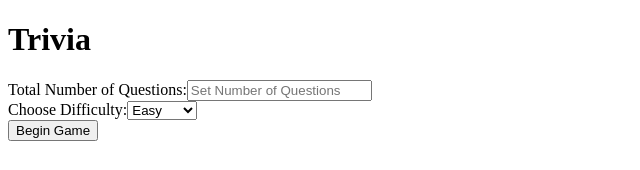
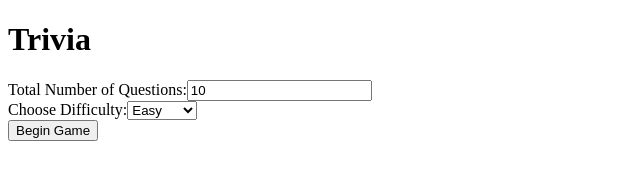
Before and after one commit to Alexander-Garcia/Trivia-App-TypeScript, a React (Create React App) app: page / in a window 1280 px wide. Shown: the top 170 px of the page, without its empty margins (0-640 px from the left). Built offline with nearby package versions, Linux system fonts and the light colour scheme.

Commit message:
changed type of input

```diff
--- a/src/App.tsx
+++ b/src/App.tsx
@@ -22,7 +22,7 @@ type AxiosResponse = {
 };
 
 function App() {
-  const [numberOfQuestions, setNumberOfQuestions] = useState('');
+  const [numberOfQuestions, setNumberOfQuestions] = useState(10);
   const [questions, setQuestions] = useState<FormattedQuestion[]>([]);
   const [isGameReady, setIsGameReady] = useState(false);
   const [difficulty, setDifficulty] = useState('Easy');
@@ -35,7 +35,7 @@ function App() {
         'https://opentdb.com/api.php',
         {
           params: {
-            amount: parseInt(numberOfQuestions, 10),
+            amount: numberOfQuestions,
             difficulty: difficulty.toLowerCase(),
           },
         },
--- a/src/components/GameConfig.tsx
+++ b/src/components/GameConfig.tsx
@@ -7,8 +7,8 @@ import type { Dispatch, SetStateAction } from 'react';
 */
 type Props = {
   handleSubmit: () => void;
-  numberOfQuestions: string;
-  setNumberOfQuestions: Dispatch<SetStateAction<string>>;
+  numberOfQuestions: number;
+  setNumberOfQuestions: Dispatch<SetStateAction<number>>;
   setDifficulty: Dispatch<SetStateAction<string>>;
 };
 
@@ -32,7 +32,13 @@ function GameConfig({
     <div>
       <div>
         <label htmlFor="numberOfQuestions">Total Number of Questions:</label>
-        <input onChange={handleInputChange} value={numberOfQuestions} type="text" placeholder="Set Number of Questions" id="numberOfQuestions" />
+        <input
+          onChange={handleInputChange}
+          value={numberOfQuestions}
+          type="number"
+          placeholder="Set Number of Questions"
+          id="numberOfQuestions"
+        />
       </div>
       <div>
         <label htmlFor="difficulty">Choose Difficulty:</label>
--- a/src/types/index.ts
+++ b/src/types/index.ts
@@ -15,4 +15,4 @@ export type FormattedQuestion = {
   question: string;
   type: string;
   answers: string[];
-}
+};
```
